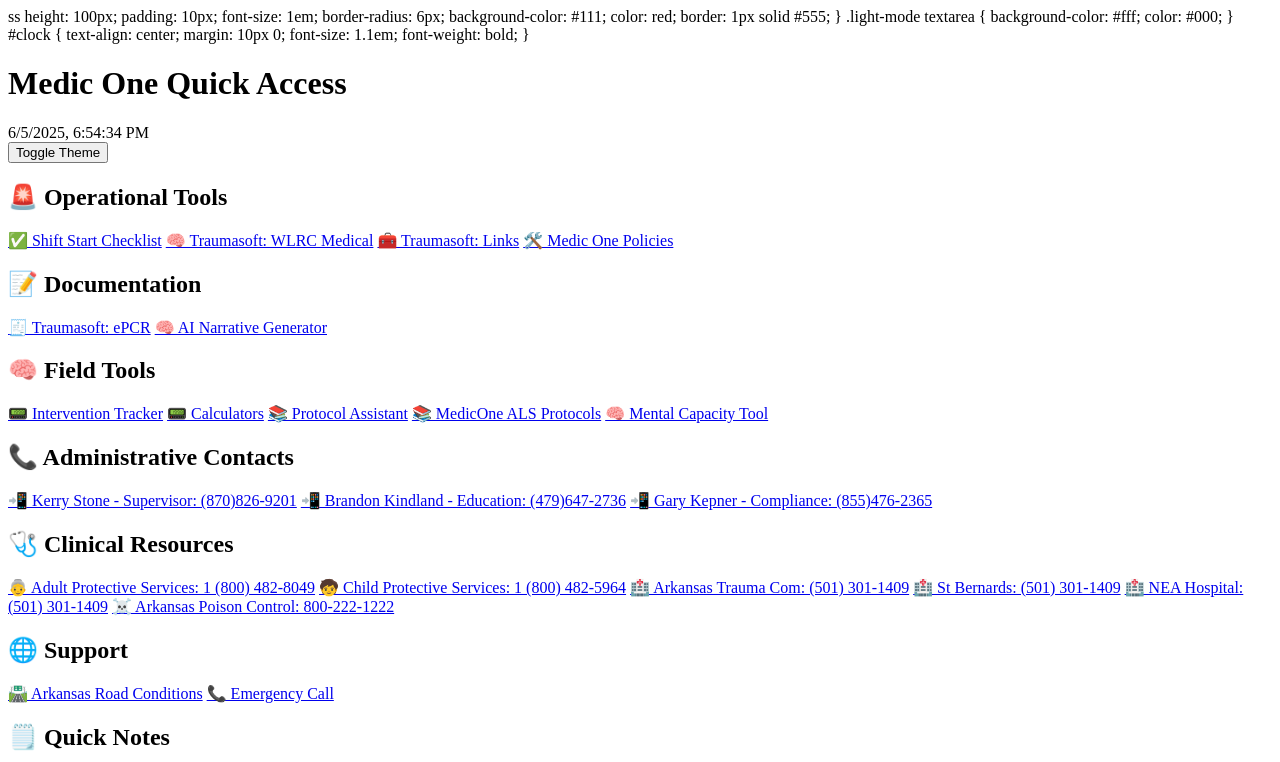
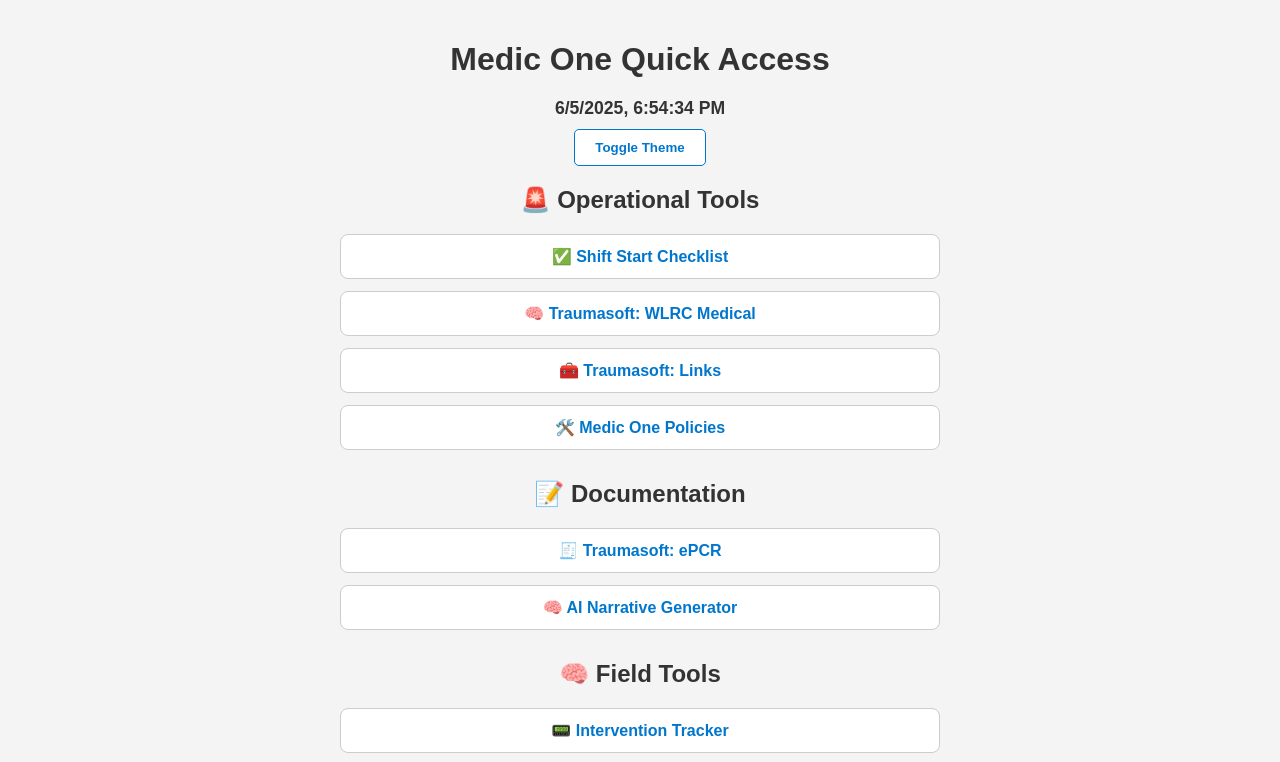
Before and after one commit to Pairamedic/pairamedic, a plain HTML site: page Index.html in a window 1280 px wide. Both pictures are taken after a click on the button "Toggle Theme". Shown: the top 762 px of the page. Drawn offline with Linux system fonts and the light colour scheme.

Commit message:
Update Index.html

```diff
--- a/Index.html
+++ b/Index.html
@@ -1,4 +1,81 @@
-ss
+
+<!DOCTYPE html>
+<html lang="en">
+<head>
+  <meta charset="UTF-8" />
+  <meta name="viewport" content="width=device-width, initial-scale=1.0"/>
+  <title>Pafford Profile</title>
+  <style>
+    body {
+      font-family: Arial, sans-serif;
+      background-color: #1e1e1e;
+      color: red;
+      margin: 0;
+      padding: 20px;
+      transition: all 0.3s ease;
+    }
+    h1, h2 {
+      text-align: center;
+      margin-bottom: 20px;
+    }
+    .link-container {
+      display: flex;
+      flex-direction: column;
+      gap: 12px;
+      max-width: 600px;
+      margin: 0 auto 30px auto;
+    }
+    a {
+      display: block;
+      padding: 12px;
+      background-color: #333;
+      color: red;
+      border: 1px solid #555;
+      border-radius: 8px;
+      text-decoration: none;
+      font-weight: bold;
+      text-align: center;
+    }
+    a:hover {
+      background-color: #444;
+    }
+    .toggle-container {
+      text-align: center;
+      margin-bottom: 20px;
+    }
+    .toggle-btn {
+      padding: 10px 20px;
+      font-weight: bold;
+      background-color: #333;
+      color: red;
+      border: 1px solid red;
+      border-radius: 5px;
+      cursor: pointer;
+    }
+    .light-mode {
+      background-color: #f4f4f4;
+      color: #333;
+    }
+    .light-mode a {
+      background-color: #fff;
+      color: #0077cc;
+      border: 1px solid #ccc;
+    }
+    .light-mode a:hover {
+      background-color: #e6f0ff;
+    }
+    .light-mode .toggle-btn {
+      background-color: #fff;
+      color: #0077cc;
+      border: 1px solid #0077cc;
+    }
+    .notes-area {
+      width: 100%;
+      max-width: 600px;
+      margin: 0 auto 40px auto;
+    }
+    textarea {
+      width: 100%;
       height: 100px;
       padding: 10px;
       font-size: 1em;
```
